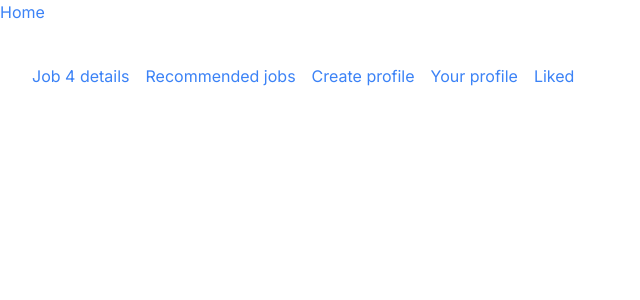
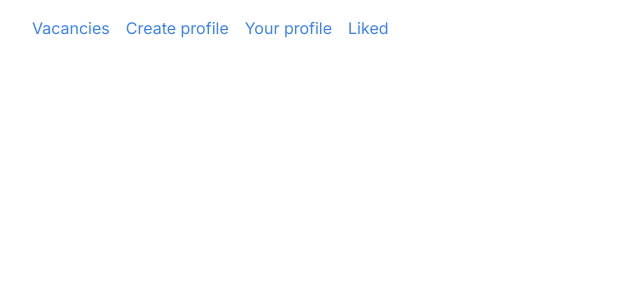
Before and after one commit to feninTolia/iteam-react-test-task__fenin, a Next.js app: page / in a window 1280 px wide. Shown: the top 300 px of the page, without its empty margins (0-640 px from the left). Built offline with nearby package versions, Linux system fonts and the light colour scheme.

Commit message:
add navbar

```diff
--- a/app/layout.tsx
+++ b/app/layout.tsx
@@ -1,6 +1,6 @@
 import { SearchProvider } from '@/app/providers/SearchProvider';
 import QueryProvider from '@/app/providers/WithQueryProvider';
-import { AppLink } from '@/shared/ui/AppLink';
+import { Navbar } from '@/widgets/Navbar/ui/Navbar';
 import type { Metadata } from 'next';
 import { Inter } from 'next/font/google';
 import './globals.css';
@@ -22,7 +22,7 @@ export default function RootLayout({
       <body className={inter.className}>
         <SearchProvider>
           <QueryProvider>
-            <AppLink href="/">Home</AppLink>
+            <Navbar />
             {children}
           </QueryProvider>
         </SearchProvider>
--- a/next.config.mjs
+++ b/next.config.mjs
@@ -1,5 +1,15 @@
 /** @type {import('next').NextConfig} */
 const nextConfig = {
+  async redirects() {
+    return [
+      // Basic redirect
+      {
+        source: '/',
+        destination: '/jobs',
+        permanent: true,
+      },
+    ];
+  },
   webpack(config) {
     config.module.rules.push({
       test: /\.svg$/i,
--- a/src/pages/CreateProfilePage/ui/CreateProfilePage.tsx
+++ b/src/pages/CreateProfilePage/ui/CreateProfilePage.tsx
@@ -1,4 +1,4 @@
-import { Page } from '@/shared/widgets/Page';
+import { Page } from '@/widgets/Page';
 
 type Props = {};
 
--- a/src/pages/JobDetailsPage/ui/JobDetailsPage.tsx
+++ b/src/pages/JobDetailsPage/ui/JobDetailsPage.tsx
@@ -5,7 +5,7 @@ import { jobMock } from '@/shared/mocks/job';
 import { AppLink, AppLinkTheme } from '@/shared/ui/AppLink';
 import { Avatar } from '@/shared/ui/Avatar';
 import { Text, TextSize } from '@/shared/ui/Text';
-import { Page } from '@/shared/widgets/Page';
+import { Page } from '@/widgets/Page';
 
 interface IProps {
   id?: string;
--- a/src/pages/JobsPage/ui/JobsPage/JobsPage.tsx
+++ b/src/pages/JobsPage/ui/JobsPage/JobsPage.tsx
@@ -2,7 +2,7 @@
 import { JobList } from '@/entities/Job';
 import { jobMock } from '@/shared/mocks/job';
 import { Text, TextSize } from '@/shared/ui/Text';
-import { Page } from '@/shared/widgets/Page';
+import { Page } from '@/widgets/Page';
 import { useFetchJobsList } from '../../model/hooks/useFetchJobsList/useFetchJobsList';
 import { JobsPageFilters } from '../JobsPageFilters/JobsPageFilters';
 
--- a/src/pages/LikedPage/ui/LikedPage.tsx
+++ b/src/pages/LikedPage/ui/LikedPage.tsx
@@ -3,7 +3,7 @@ import { LikeButton } from '@/features/LikeButton';
 import { getLikedFromLS } from '@/shared/lib/helpers/getLikedFromLS';
 import { AppLink, AppLinkTheme } from '@/shared/ui/AppLink';
 import { Text, TextSize } from '@/shared/ui/Text';
-import { Page } from '@/shared/widgets/Page';
+import { Page } from '@/widgets/Page';
 
 type Props = {};
 
--- a/src/pages/MainPage/ui/MainPage.tsx
+++ b/src/pages/MainPage/ui/MainPage.tsx
@@ -1,19 +1,5 @@
-'use client';
-import { AppLink } from '@/shared/ui/AppLink';
-import { Page } from '@/shared/widgets/Page';
+import { Page } from '@/widgets/Page';
 
 export const MainPage = () => {
-  const jobId = 4;
-
-  return (
-    <Page>
-      <div className=" flex gap-4 mb-4 mt-2">
-        <AppLink href={`/job-details/${jobId}`}>Job {jobId} details</AppLink>
-        <AppLink href="/jobs">Recommended jobs</AppLink>
-        <AppLink href="/create-profile">Create profile</AppLink>
-        <AppLink href="/profile">Your profile</AppLink>
-        <AppLink href="/liked">Liked</AppLink>
-      </div>
-    </Page>
-  );
+  return <Page></Page>;
 };
--- a/src/pages/ProfilePage/ui/ProfilePage.tsx
+++ b/src/pages/ProfilePage/ui/ProfilePage.tsx
@@ -1,4 +1,4 @@
-import { Page } from '@/shared/widgets/Page';
+import { Page } from '@/widgets/Page';
 
 type Props = {};
 
--- /dev/null
+++ b/src/widgets/Navbar/ui/Navbar.tsx
@@ -0,0 +1,15 @@
+import { AppLink } from '@/shared/ui/AppLink';
+import React from 'react';
+
+interface IProps {}
+
+export const Navbar = (props: IProps) => {
+  return (
+    <div className=" flex gap-4 px-8 py-4">
+      <AppLink href="/jobs">Vacancies</AppLink>
+      <AppLink href="/create-profile">Create profile</AppLink>
+      <AppLink href="/profile">Your profile</AppLink>
+      <AppLink href="/liked">Liked</AppLink>
+    </div>
+  );
+};
```
Also changed, not shown: src/widgets/Navbar/index.ts (added), src/widgets/Page/index.ts (renamed from src/shared/widgets/Page/index.ts), src/widgets/Page/ui/Page.tsx (renamed from src/shared/widgets/Page/ui/Page.tsx).
